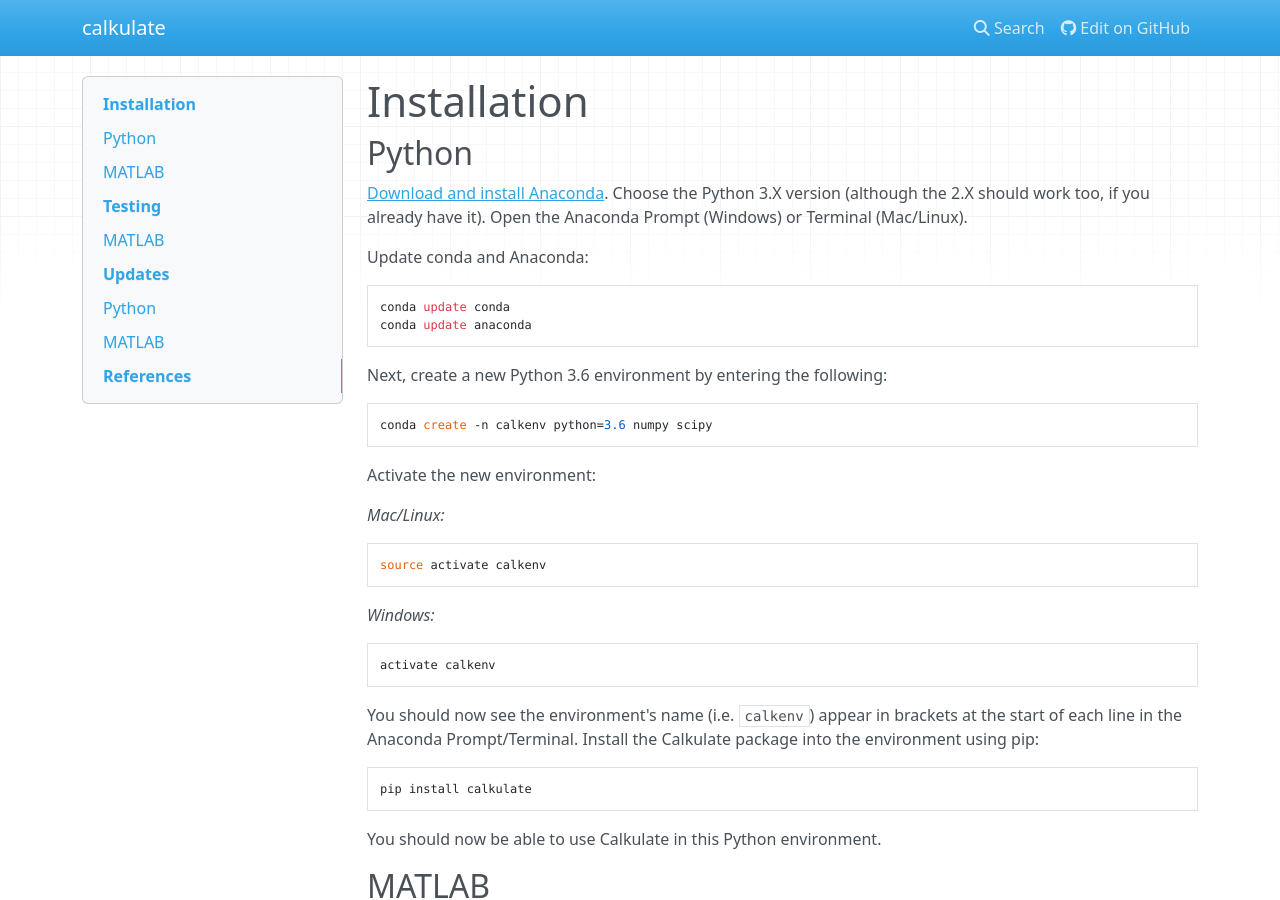
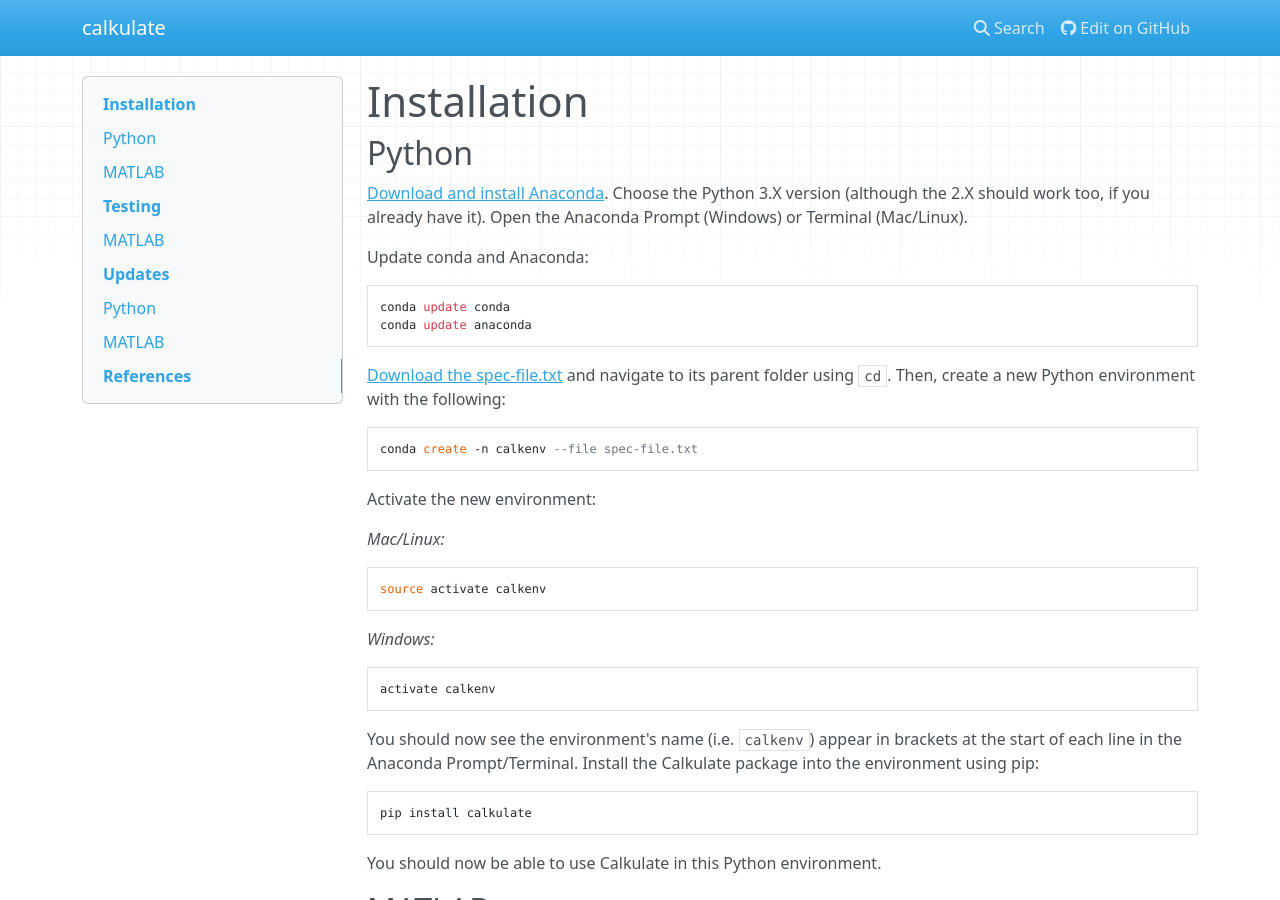
Before and after one commit to mvdh7/calkulate, an MkDocs documentation site: the page built from docs/index.md, in a window 1280 px wide and 900 px high. Built offline with MkDocs 1.6.1, drawn with Linux system fonts in a browser that asks for light colours; nearby versions of some CDN libraries.

Commit message:
Change instructions to use env spec-file

````diff
--- a/docs/index.md
+++ b/docs/index.md
@@ -11,10 +11,10 @@
 conda update anaconda
 ```
 
-Next, create a new Python 3.6 environment by entering the following:
+[Download the spec-file.txt](https://github.com/mvdh7/calkulate/blob/master/spec-file.txt) and navigate to its parent folder using `cd`. Then, create a new Python environment with the following:
 
 ```
-conda create -n calkenv python=3.6 numpy scipy
+conda create -n calkenv --file spec-file.txt
 ```
 
 Activate the new environment:
````
